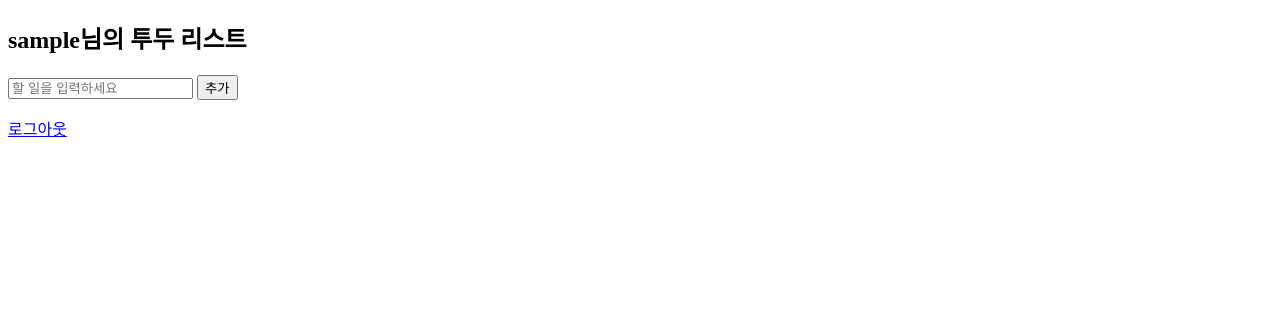
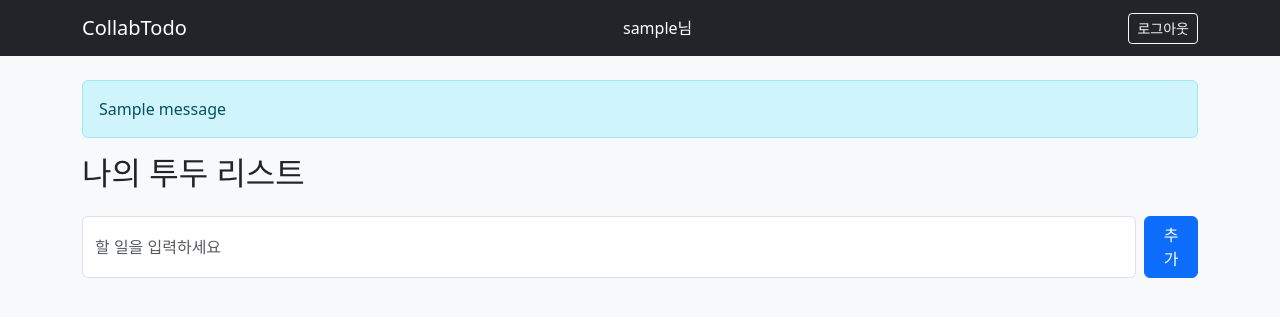
Before and after one commit to hwangyujo/collabtodo, a Flask app: page / in a window 1280 px wide. Shown: the top 317 px of the page. Run offline with Flask 3, Linux system fonts and the light colour scheme; a user stored in the database is signed in; tables that the repository leaves empty hold one stand-in row (values such as "Sample post"); one stand-in notice (Sample message) is shown.

Commit message:
style: apply Bootstrap layout and UI improvements

```diff
--- a/templates/index.html
+++ b/templates/index.html
@@ -1,32 +1,25 @@
-<!DOCTYPE html>
-<html lang="ko">
-<head>
-    <meta charset="UTF-8">
-    <title>나의 투두 리스트</title>
-</head>
-<body>
-<h2>{{ current_user.username }}님의 투두 리스트</h2>
-<form method="POST" action="{{ url_for('add_todo') }}">
-    <input type="text" name="title" placeholder="할 일을 입력하세요" required>
-    <button type="submit">추가</button>
+{% extends "layout.html" %}
+{% block content %}
+<h2 class="mb-4">나의 투두 리스트</h2>
+<form method="POST" action="{{ url_for('add_todo') }}" class="d-flex mb-3">
+    <input type="text" name="title" class="form-control me-2" placeholder="할 일을 입력하세요" required>
+    <button type="submit" class="btn btn-primary">추가</button>
 </form>
-<ul>
+<ul class="list-group">
     {% for todo in todos %}
-    <li>
-        {% if todo.is_completed %}
-            <s>{{ todo.title }}</s>
-        {% else %}
-            {{ todo.title }}
-        {% endif %}
-        <a href="{{ url_for('complete_todo', todo_id=todo.id) }}">
-            [완료/취소]
-        </a>
-        <a href="{{ url_for('delete_todo', todo_id=todo.id) }}">
-            [삭제]
-        </a>
-    </li>
+        <li class="list-group-item d-flex justify-content-between align-items-center">
+            <span>
+                {% if todo.is_completed %}
+                    <s class="text-muted">{{ todo.title }}</s>
+                {% else %}
+                    {{ todo.title }}
+                {% endif %}
+            </span>
+            <div>
+                <a href="{{ url_for('complete_todo', todo_id=todo.id) }}" class="btn btn-sm btn-success">완료/취소</a>
+                <a href="{{ url_for('delete_todo', todo_id=todo.id) }}" class="btn btn-sm btn-danger">삭제</a>
+            </div>
+        </li>
     {% endfor %}
 </ul>
-<a href="{{ url_for('logout') }}">로그아웃</a>
-</body>
-</html>
+{% endblock %}
--- /dev/null
+++ b/templates/layout.html
@@ -0,0 +1,29 @@
+<!DOCTYPE html>
+<html lang="ko">
+<head>
+    <meta charset="UTF-8">
+    <title>{{ title or "CollabTodo" }}</title>
+    <link href="https://cdn.jsdelivr.net/npm/bootstrap@5.3.0/dist/css/bootstrap.min.css" rel="stylesheet">
+</head>
+<body class="bg-light">
+<nav class="navbar navbar-expand-lg navbar-dark bg-dark mb-4">
+    <div class="container">
+        <a class="navbar-brand" href="{{ url_for('index') }}">CollabTodo</a>
+        {% if current_user.is_authenticated %}
+            <span class="navbar-text text-white me-3">{{ current_user.username }}님</span>
+            <a class="btn btn-outline-light btn-sm" href="{{ url_for('logout') }}">로그아웃</a>
+        {% endif %}
+    </div>
+</nav>
+<div class="container">
+    {% with messages = get_flashed_messages() %}
+        {% if messages %}
+            {% for message in messages %}
+                <div class="alert alert-info">{{ message }}</div>
+            {% endfor %}
+        {% endif %}
+    {% endwith %}
+    {% block content %}{% endblock %}
+</div>
+</body>
+</html>
```
Also changed, not shown: templates/login.html (+13 -12 lines), templates/register.html (+13 -12 lines).
